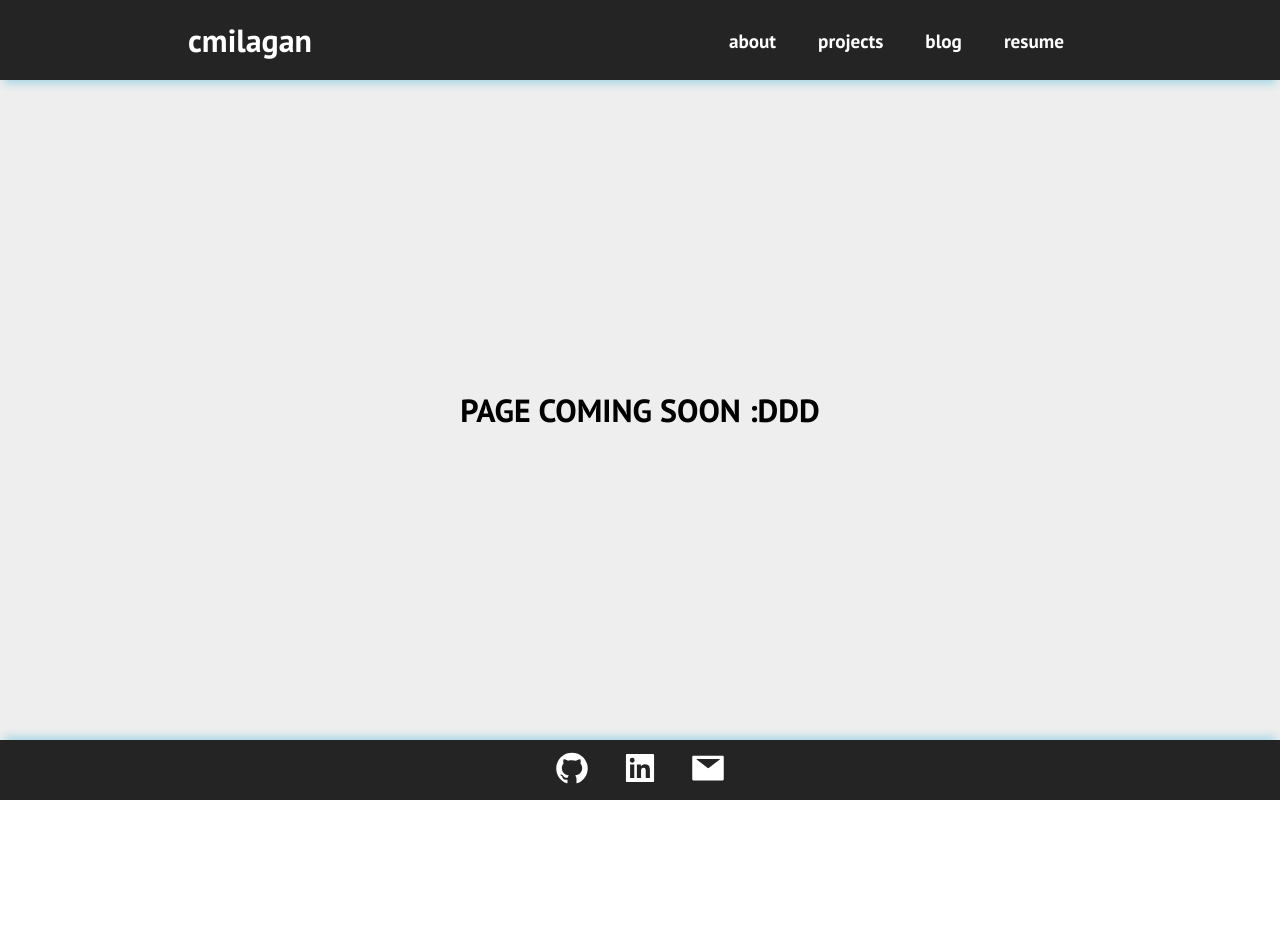
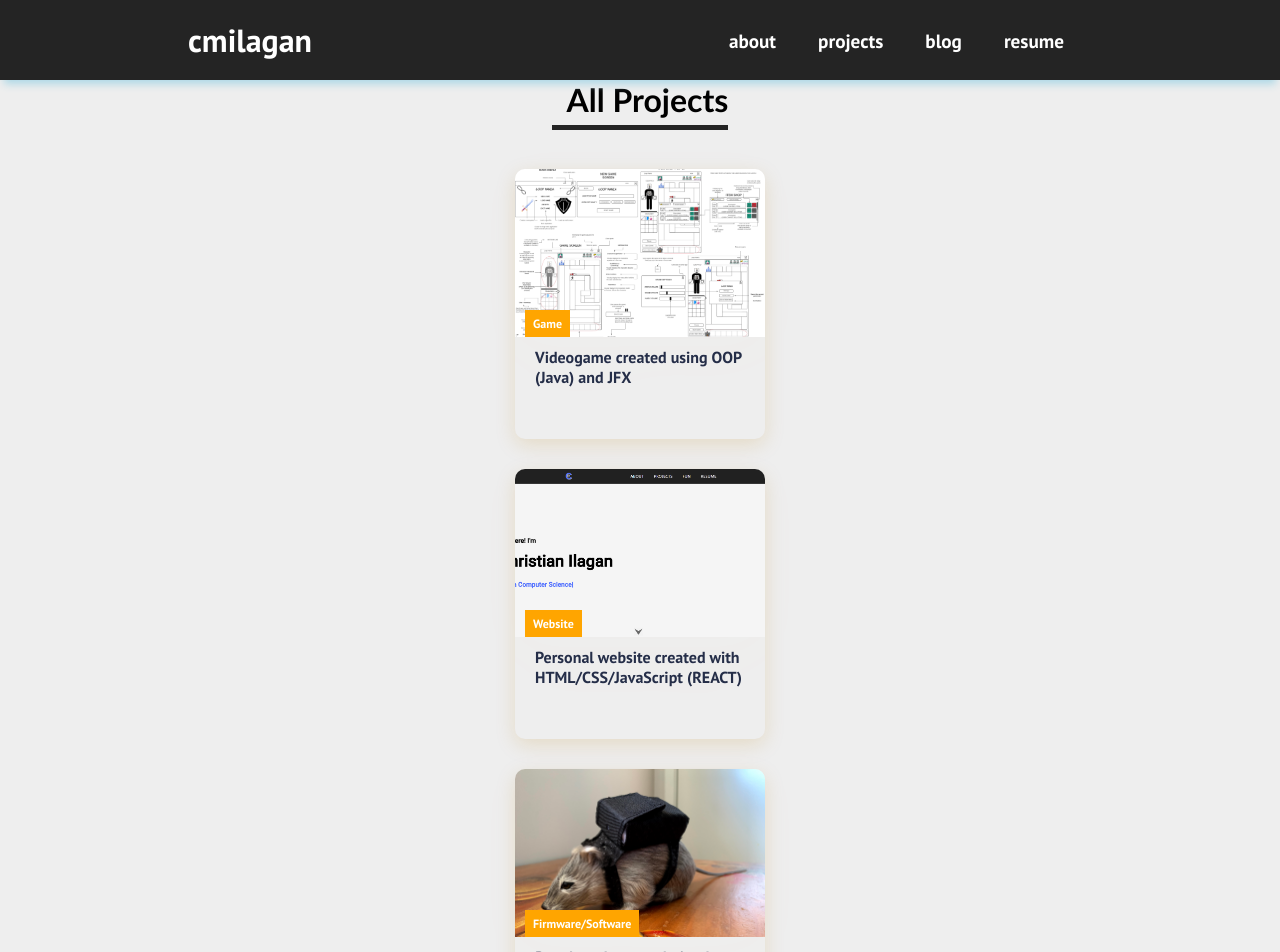
Before and after one commit to cmilagan/web, a React (Create React App) app: page /web/projects in a window 1280 px wide. Shown: the top 952 px of the page. Before the commit the page ends 800 px from the top, so only its background shows below. Built offline with nearby package versions, Linux system fonts and the light colour scheme.

Commit message:
Added temporary projects page

```diff
--- a/src/components/Navbar.css
+++ b/src/components/Navbar.css
@@ -60,6 +60,10 @@ border-bottom: 4px solid #fff;
 transition: all 0.2s ease-out;
 }
 
+.navbar-logo:hover {
+    transform: scale(1.1);
+    transition: 0.5s;
+}
 
 .fa-bars {
 color: #fff;
@@ -117,10 +121,6 @@ display: none;
         left: 0;
     }
 
-    .navbar-logo:hover {
-        transform: scale(0.8);
-    }
-
     .menu-icon {
         display: block;
         position: absolute;
--- a/src/components/pages/Post.css
+++ b/src/components/pages/Post.css
@@ -22,3 +22,10 @@
 .post img {
     justify-content: center;
 }
+
+
+@media screen and (max-width: 768px) {
+    .post-container {
+        width: 85%;
+    }
+}
--- a/src/components/reusables/PostList.css
+++ b/src/components/reusables/PostList.css
@@ -53,3 +53,9 @@
     font-style: normal;
     font-family: 'Trebuchet MS', 'Lucida Sans Unicode', 'Lucida Grande', 'Lucida Sans', Arial, sans-serif;
 }
+
+@media screen and (max-width: 768px) {
+    .postlist {
+        width: 85%;
+    }
+}
--- /dev/null
+++ b/src/components/sections/ProjectsList.css
@@ -0,0 +1,12 @@
+.projects__container {
+    display: flex;
+    width: 95%;
+}
+
+.projects__items {
+    list-style: none;
+    margin-bottom: 24px;
+    flex-wrap: wrap;
+    display: block;
+    justify-content: center;
+}
--- /dev/null
+++ b/src/components/sections/ProjectsList.js
@@ -0,0 +1,49 @@
+import React from 'react'
+import CardItem from '../reusables/CardItem'
+import loopmania from '../../images/loopmania.PNG'
+import website from '../../images/personalweb.PNG'
+import stimpact from '../../images/stimpact.jpg'
+import flockr from '../../images/flockr.png'
+import flatpack from '../../images/flatpack.PNG'
+import './ProjectsList.css'
+
+const ProjectsList = () => {
+    return (
+        <div className="projects__container">
+            <ul className="projects__items">
+                <CardItem
+                    src={loopmania}
+                    text="Videogame created using OOP (Java) and JFX"
+                    label="Game"
+                    path='/web/post/1629640800'
+                />
+                <CardItem
+                    src={website}
+                    text="Personal website created with HTML/CSS/JavaScript (REACT)"
+                    label="Website"
+                    path='/web/post/1629554400'
+                />
+                <CardItem
+                    src={stimpact}
+                    text="Developed a neuralstimulator to be used on animals (C/Python/Kivy)"
+                    label="Firmware/Software"
+                    path='/web/post/1629900000'
+                />
+                <CardItem
+                    src={flockr}
+                    text="Developed a communication platform similar to slack/discord (Python/Flask)"
+                    label="Frontend/Backend"
+                    path='/web/post/1629727200'
+                />
+                <CardItem
+                    src={flatpack}
+                    text="Developed modular furniture targeting the problem of waste"
+                    label="Design/Development"
+                    path='/web/post/1629813600'
+                />
+            </ul>
+        </div>
+    )
+}
+
+export default ProjectsList
--- a/src/components/sections/ProjectsSection.css
+++ b/src/components/sections/ProjectsSection.css
@@ -1,10 +1,23 @@
-.projects-container {
+.projects__section {
     padding-top: 80px;
+    display: flex;
+    flex-flow: column;
+    align-items: center;
+    width: 95%;
+    margin: 0 auto;
+    width: 100%;
+    min-height: calc(100vh - 60px);
     background-color: #eee;
-    height: calc(100vh - 60px);
-    width: 100%;
+}
+
+.projects__container {
     display: flex;
+    flex-flow: column;
     align-items: center;
-    flex-direction: column;
-    justify-content: center;
+    width: 95%;
+    margin: 0 auto;
 }
+
+.project__cards {
+    margin-bottom: 24px;
+  }
--- a/src/components/sections/ProjectsSection.js
+++ b/src/components/sections/ProjectsSection.js
@@ -1,13 +1,13 @@
 import React from 'react'
 import './ProjectsSection.css'
-
+import ProjectsList from './ProjectsList'
 function ProjectsSection() {
     return (
-        <div className="projects-container">
-            <h1>
-                PAGE COMING SOON :DDD
-            </h1>
+        <div className="projects__section">
+            <h1 className="title">All Projects</h1>
+            <ProjectsList />
         </div>
+
     )
 }
 
```
